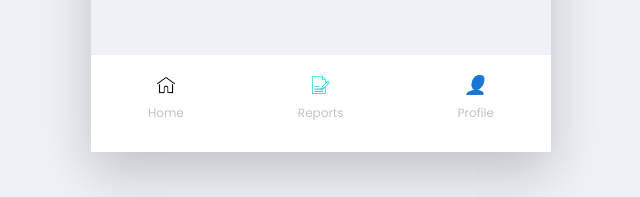
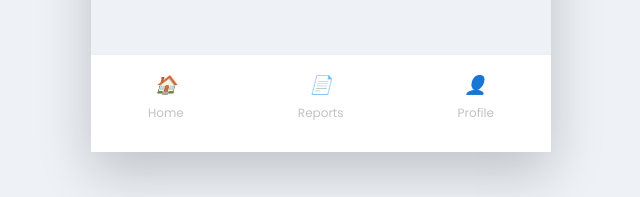
Before and after one commit to sakif725-cpu/animal-rescue-hackstone, a plain HTML site: page index.html in a window 1280 px wide. Shown: the part 648-845 px from the top of the page, 319-959 px from the left. Drawn offline with Linux system fonts and the light colour scheme.

Commit message:
updated index.html

```diff
--- a/index.html
+++ b/index.html
@@ -307,11 +307,11 @@
 
     <nav class="nav-bar">
         <a href="index.html" class="nav-item active">
-            <i><img src="assets/home.png" alt="Home"></i>
+            <i>🏠</i>
             Home
         </a>
         <a href="report.html" class="nav-item active">
-            <i><img src="assets/report.png" alt="Reports"></i>
+            <i>📄</i>
             Reports
         </a>
         <a href="#" class="nav-item">
```
